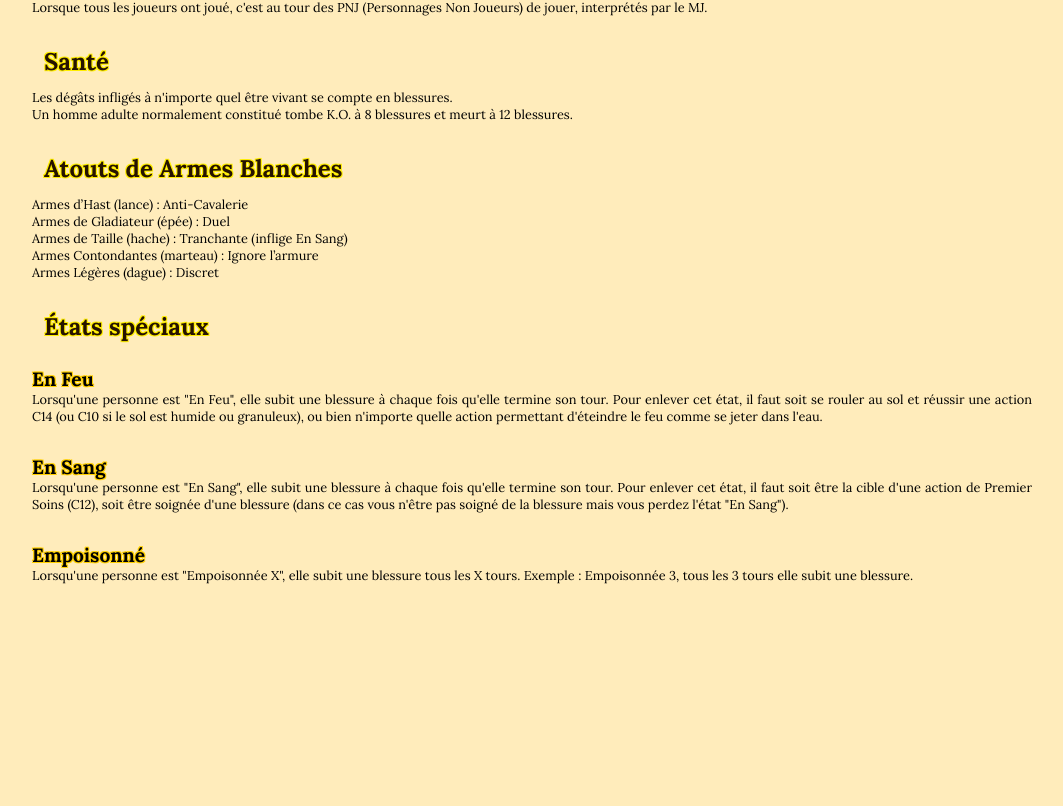
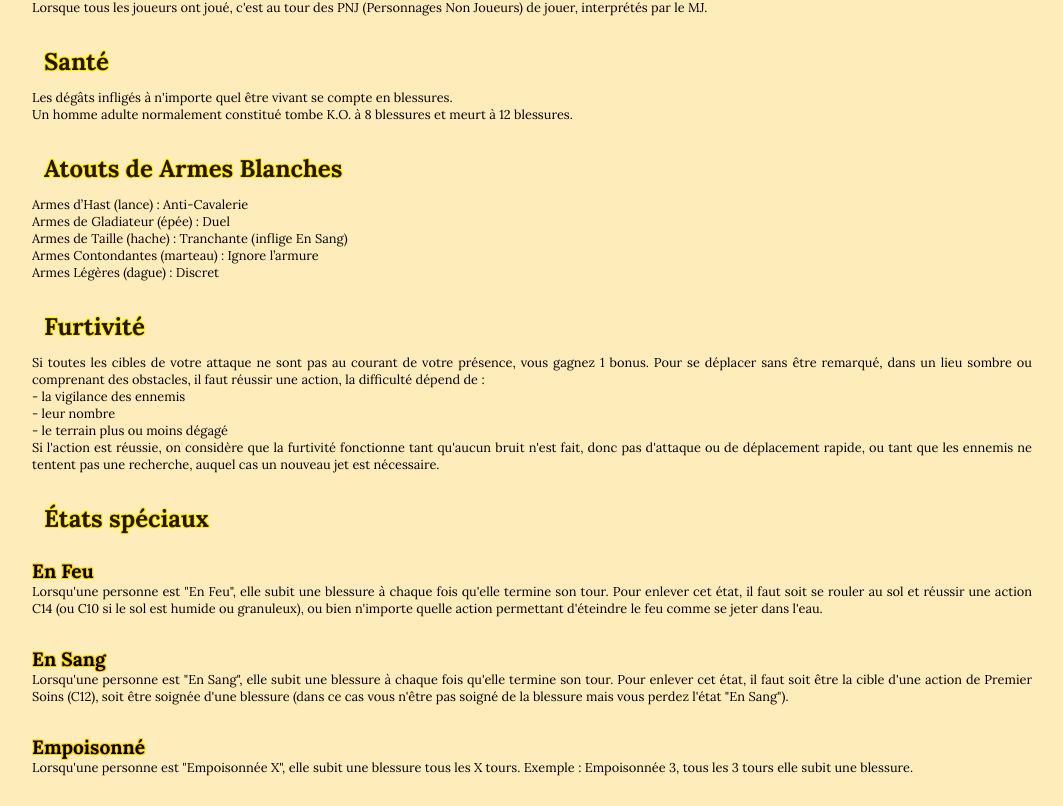
Before and after one commit to Sourdeval/Omnak, an Angular app: page /rules in a window 1280 px wide. Shown: the part 1673-2479 px from the top of the page, without its empty margins (108-1171 px from the left). Before the commit the page ends 2287 px from the top, so only its background shows below. Built offline with nearby package versions, Linux system fonts and the light colour scheme.

Commit message:
[Way] v0.5

```diff
--- a/src/app/rules/rules.component.html
+++ b/src/app/rules/rules.component.html
@@ -130,6 +130,19 @@
     Armes Légères (dague) : Discret<br>
 </h6>
 
+<h3>Furtivité</h3>
+
+<h6>Si toutes les cibles de votre attaque ne sont pas au courant de votre présence, vous gagnez 1 bonus. Pour se
+    déplacer sans être remarqué, dans un lieu sombre ou comprenant des obstacles, il faut réussir une action, la
+    difficulté dépend de :<br>
+    - la vigilance des ennemis<br>
+    - leur nombre<br>
+    - le terrain plus ou moins dégagé<br>
+    Si l'action est réussie, on considère que la furtivité fonctionne tant qu'aucun bruit n'est fait, donc pas d'attaque
+    ou de déplacement rapide, ou tant que les ennemis ne tentent pas une recherche, auquel cas un nouveau jet est
+    nécessaire.<br>
+</h6>
+
 <h3>États spéciaux</h3>
 
 <h4>En Feu</h4>
--- a/src/app/way/ways.ts
+++ b/src/app/way/ways.ts
@@ -90,11 +90,11 @@ export let ways: Way[] = [
         name: "Chasseur",
         description: "",
         asset: "Déplacement Rapide en Forêt",
-        equipment: "",
+        equipment: "Arc et couteau",
         skills: [
-            { name: "", type: TypeSkill.Aucun, difficulty: '', effects: [''] },
-            { name: "", type: TypeSkill.Aucun, difficulty: '', effects: [''] },
-            { name: "", type: TypeSkill.Aucun, difficulty: '', effects: [''] },
+            { name: "Tir", type: TypeSkill.ArmeDistance, difficulty: 'C10', effects: ['1 blessure', 'La difficulté augmente avec la distance. 1-10m : C10, 11-25m : C12, 26-50m : C14.'] },
+            { name: "Poignarder", type: TypeSkill.ArmeLegere, difficulty: 'C10', effects: ['2 blessures', "E3 : La cible gagne un bonus pour vous attaquer au corps à corps à son prochain tour.", "Si la cible n'est pas au courant de votre présence vous lui infligez 1 blessure supplémentaire."] },
+            { name: "Traque silencieuse", type: TypeSkill.Furtivité, difficulty: 'R14', effects: ["Pour les 3 prochains tours, vous êtes totalement discret tant que vous vous déplacez lentement et hors d'un angle de vue direct.", 'R : tout le monde est désormais au courant de votre présence.'] },
         ]
     },
     {
@@ -136,13 +136,13 @@ export let ways: Way[] = [
     {
         id: "Rodeur",
         name: "Rôdeur",
-        description: "",
-        asset: "",
-        equipment: "",
+        description: "Les Rôdeurs de la Nation Verte sont des combattants furtifs. Ce sont les seuls à manier l'épée, mais le combat direct n'est pas leur fort, ils préfèrent la discrétion.",
+        asset: "Ombre (furtif dans les endroits naturels)",
+        equipment: "Épée",
         skills: [
-            { name: "", type: TypeSkill.Aucun, difficulty: '', effects: [''] },
-            { name: "", type: TypeSkill.Aucun, difficulty: '', effects: [''] },
-            { name: "", type: TypeSkill.Aucun, difficulty: '', effects: [''] },
+            { name: "Tranche", type: TypeSkill.ArmeGladiateur, difficulty: 'R11', effects: ['2 blessures', "ER 5 : malus à l'adversaire", 'R : la prochaine attaque réussie contre vous vous inflige une blessure de plus.'] },
+            { name: "Entaille éclair", type: TypeSkill.ArmeGladiateur, difficulty: 'C12', effects: ["Initiative", "1 blessure", "Inflige 2 blessures de plus si la cible est en train d'effectuer une action autre que vous attaquer ou se défendre."] },
+            { name: "Disparaître", type: TypeSkill.Furtivité, difficulty: 'C14', effects: ['Vos ennemis ne sont plus au courant de votre présence.', "La difficulté est celle d'un jet de Furtivité +4."] },
         ]
     },
     {
@@ -325,7 +325,6 @@ export let ways: Way[] = [
             { idea: true, name: "Frappe", type: TypeSkill.ArmeGladiateur, difficulty: 'C12', effects: ['2 blessures'] },
             { idea: true, name: "Enchaînement d'attaque", type: TypeSkill.ArmeGladiateur, difficulty: 'C14', effects: ['3 blessures'] },
             { idea: true, name: "Frappe plongeante", type: TypeSkill.ArmeGladiateur, difficulty: 'C16', effects: ['4 blessures', 'EE3 : malus pour se défendre au corps à corps'] },
-            { idea: true, name: "Tranche", type: TypeSkill.ArmeGladiateur, difficulty: 'R11', effects: ['2 blessures', "ER 5 : malus à l'adversaire", 'R : la prochaine attaque réussie contre vous vous inflige une blessure de plus.'] },
             { idea: true, name: "Feinte", type: TypeSkill.ArmeGladiateur, difficulty: 'R14', effects: ["Les bonus de défense de l'adversaire ne compte pas pour cette attaque.", '3 blessures', 'R : malus pour se défendre des attaques au corps à corps'] },
         ]
     },
--- a/src/core/way.core.ts
+++ b/src/core/way.core.ts
@@ -22,6 +22,7 @@ export enum TypeSkill {
     ArmeContondante = "Arme Contondante",
     ArmeTaille = "Arme de Taille",
     ArmeLegere = "Arme Légère",
+    ArmeDistance = "Arme à Distance",
     Monture = "Monture",
     MagieFeu = "Magie du Feu",
     MagieGlace = "Magie de Glace",
@@ -29,4 +30,5 @@ export enum TypeSkill {
     MagieRoche = "Magie des Roches",
     MagieSang = "Magie du Sang",
     Deplacement = "Déplacement",
+    Furtivité = "Furtivité",
 }
```
